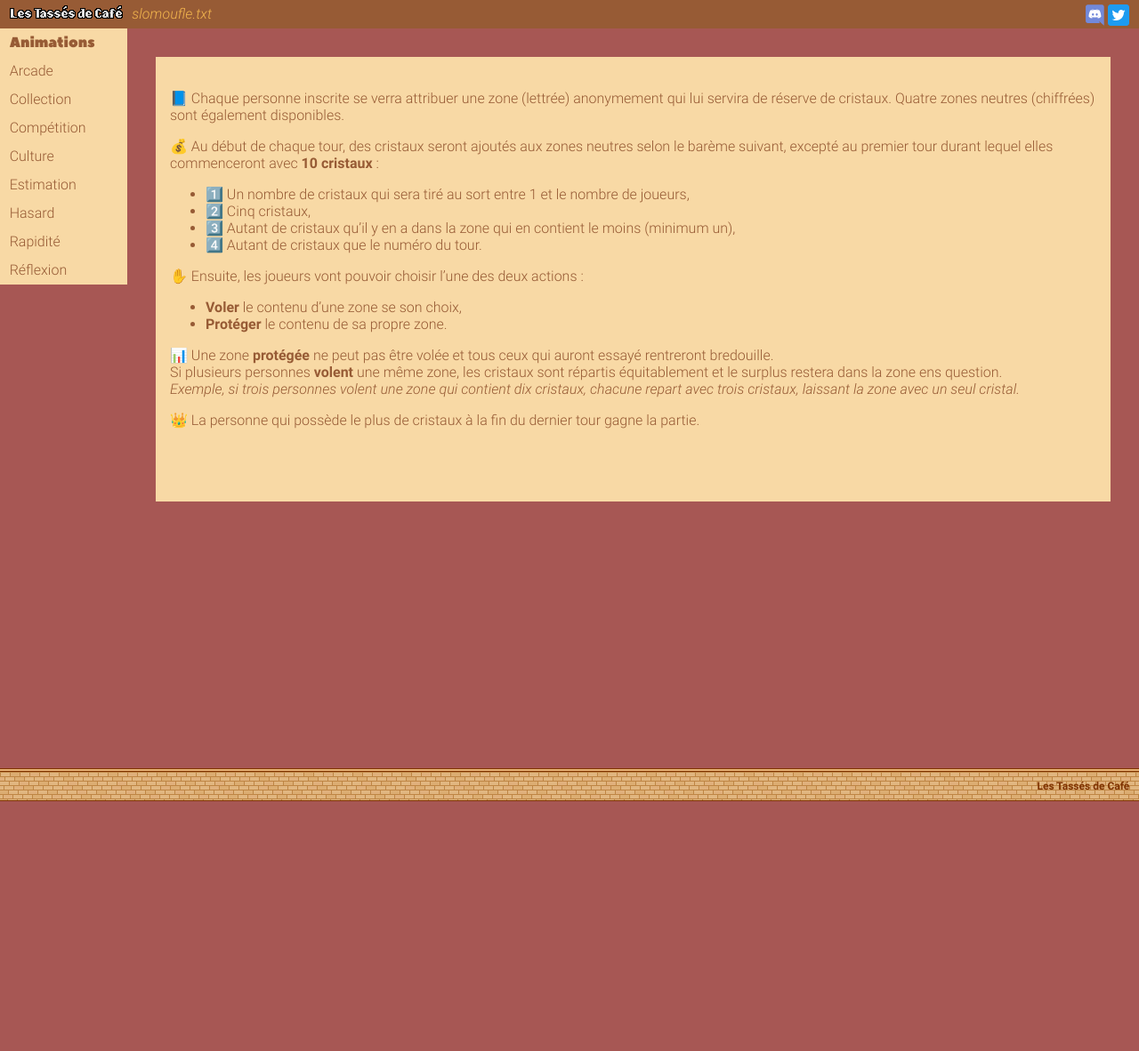
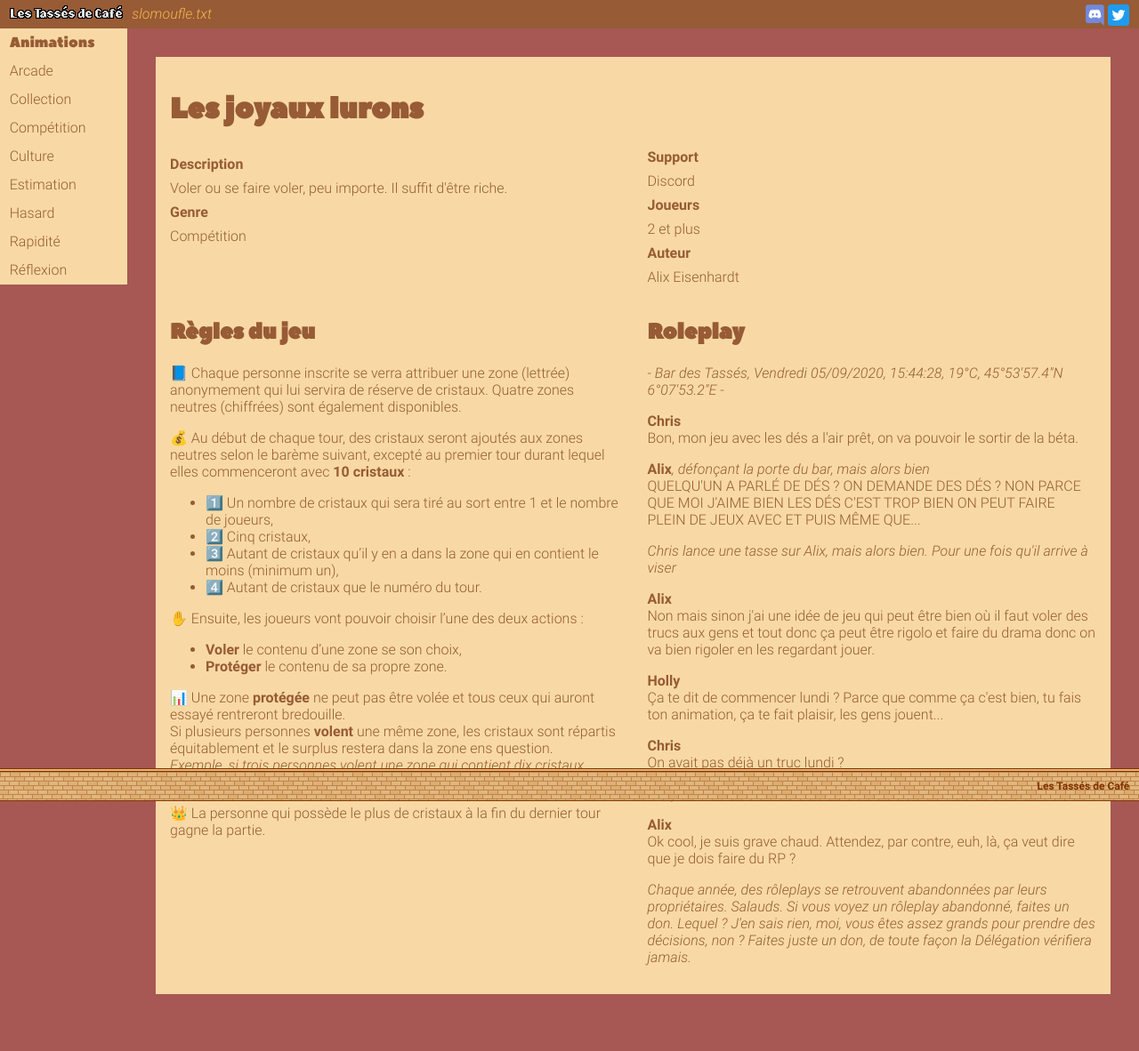
Before and after one commit to vcz-fr/les-tasses-de-cafe, a Jekyll site: the page built from anims/les-joyaux-lurons.md, in a window 1280 px wide. Shown: the whole page at 89% size. Built offline with Jekyll 4.4.1, drawn with Linux system fonts in a browser that asks for light colours; our own code applies the rules of GitHub Pages for plain Markdown files; before the commit the page ends 900 px from its top, so only the background shows below that.

Commit message:
Update les-joyaux-lurons.md

```diff
--- a/anims/les-joyaux-lurons.md
+++ b/anims/les-joyaux-lurons.md
@@ -20,7 +20,7 @@ game:
 
 rp:
     - type: narrator
-      text: "- Bar des Tassés, Vendredi 05/09/2020, 15:44:28, 19°C, 45°53'57.4"N 6°07'53.2"E -"
+      text: "- Bar des Tassés, Vendredi 05/09/2020, 15:44:28, 19°C, 45°53'57.4\"N 6°07'53.2\"E -"
 
     - type: speech
       actor: Chris
```
